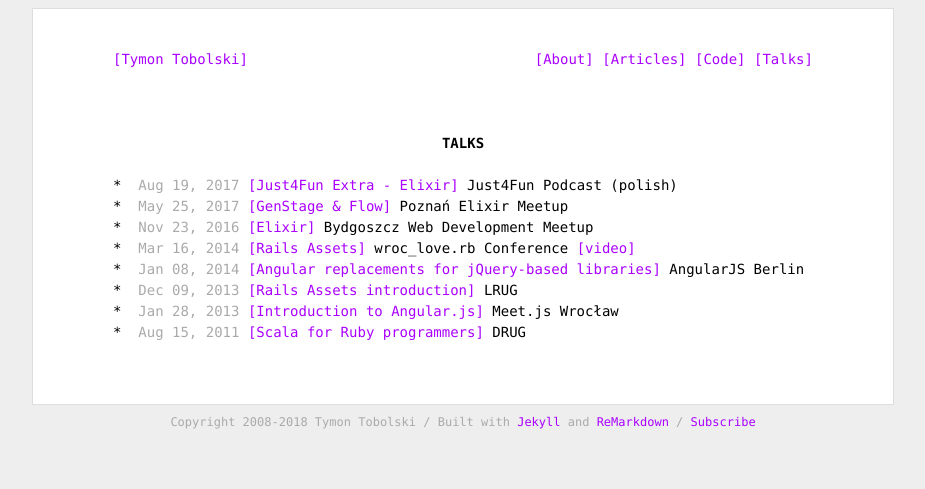
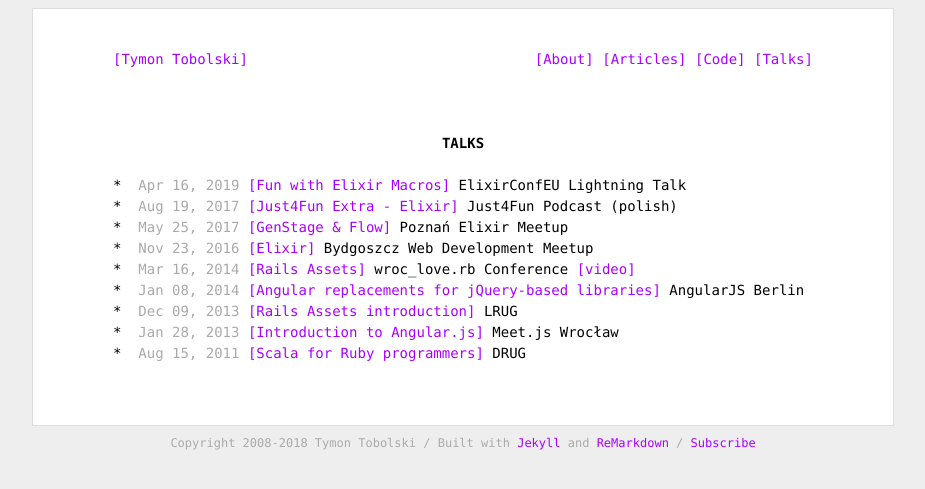
Before and after one commit to teamon/teamon.github.io, a Jekyll site: the page built from talks.html, in a window 1280 px wide. Shown: the top 489 px of the page, without its empty margins (177-1102 px from the left). Built offline with Jekyll 4.4.1, drawn with Linux system fonts in a browser that asks for light colours.

Commit message:
Add Fun with Elixir Macros

```diff
--- a/talks.html
+++ b/talks.html
@@ -5,6 +5,11 @@ layout: default
 <h1>Talks</h1>
 
 <ul>
+  <li>
+    <time>Apr 16, 2019</time>
+    <a href="https://speakerdeck.com/teamon/fun-with-elixir-macros">Fun with Elixir Macros</a>
+    ElixirConfEU Lightning Talk
+  </li>
   <li>
     <time>Aug 19, 2017</time>
     <a href="https://just4fun.io/just4fun-extra-odcinek-2-o-elixir/">Just4Fun Extra - Elixir</a>
```
